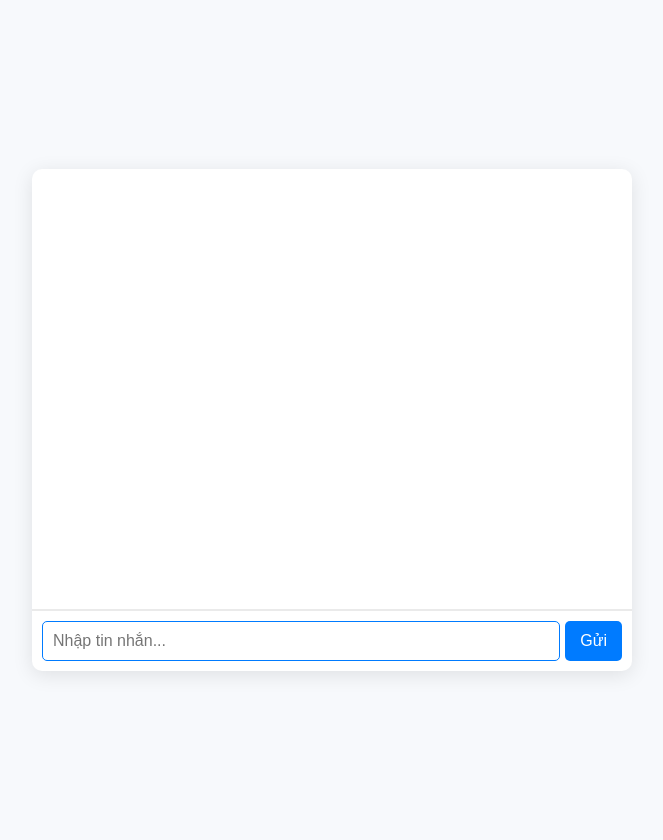
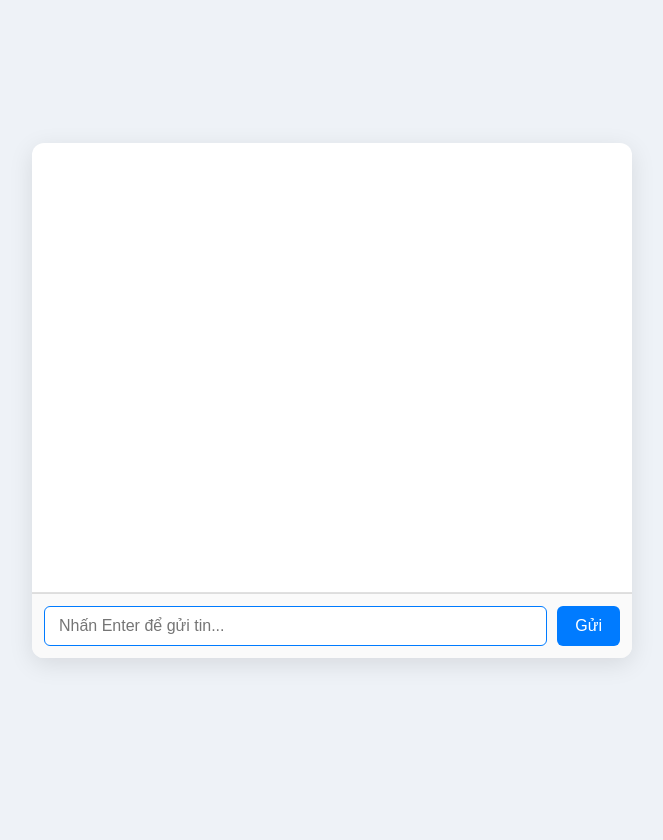
Before and after one commit to Trang1009-q/IVAN, a Flask app: page / in a window 1280 px wide. Shown: the whole page, without its empty margins (308-971 px from the left). After the commit the page ends 664 px from the top, so only its background shows below. Run offline with Flask 3, Linux system fonts and the light colour scheme.

Commit message:
Update index.html

```diff
--- a/templates/index.html
+++ b/templates/index.html
@@ -1,74 +1,91 @@
 <!DOCTYPE html>
 <html lang="vi">
 <head>
-    <meta charset="UTF-8">
-    <meta name="viewport" content="width=device-width, initial-scale=1.0">
-    <title>Chatbot</title>
+  <meta charset="UTF-8" />
+  <meta name="viewport" content="width=device-width, initial-scale=1.0" />
+  <title>Trợ lý ảo</title>
   <link href="https://fonts.googleapis.com/css2?family=Roboto:wght@400;500&display=swap" rel="stylesheet">
   <style>
+    * {
+      box-sizing: border-box;
+    }
+
     body {
       font-family: 'Roboto', sans-serif;
-            background-color: #f7f9fc;
+      background-color: #eef2f7;
       margin: 0;
-            padding: 20px;
+      padding: 0;
+      height: 100vh;
       display: flex;
       justify-content: center;
       align-items: center;
-            height: 100vh;
     }
+
     #chat-container {
+      background: #fff;
       width: 100%;
       max-width: 600px;
-            background: white;
-            border-radius: 10px;
-            box-shadow: 0 4px 20px rgba(0, 0, 0, 0.1);
+      border-radius: 12px;
+      box-shadow: 0 6px 24px rgba(0, 0, 0, 0.1);
       display: flex;
       flex-direction: column;
+      overflow: hidden;
     }
+
     #chatbox {
       padding: 20px;
-            height: 400px;
+      height: 450px;
       overflow-y: auto;
-            border-radius: 10px 10px 0 0;
-            border-bottom: 1px solid #eaeaea;
+      border-bottom: 1px solid #e0e0e0;
     }
+
     .message {
+      padding: 12px 16px;
       margin: 10px 0;
-            padding: 10px;
-            border-radius: 5px;
-            max-width: 80%;
-            position: relative;
+      border-radius: 8px;
+      max-width: 75%;
+      line-height: 1.5;
+      word-wrap: break-word;
     }
+
     .user-message {
       background-color: #d1ecf1;
-            margin-left: auto;
+      align-self: flex-end;
     }
+
     .bot-message {
-            background-color: #e2e3e5;
-            margin-right: auto;
+      background-color: #f1f3f5;
+      align-self: flex-start;
     }
+
     #input-area {
       display: flex;
-            padding: 10px;
-            border-top: 1px solid #eaeaea;
+      padding: 12px;
+      background: #fafafa;
+      border-top: 1px solid #ddd;
     }
+
     #user-input {
       flex: 1;
-            padding: 10px;
+      padding: 10px 14px;
+      font-size: 16px;
       border: 1px solid #007bff;
-            border-radius: 5px;
+      border-radius: 6px;
+      outline: none;
+    }
+
+    #send-button {
+      margin-left: 10px;
+      background-color: #007bff;
+      border: none;
+      color: white;
+      padding: 10px 18px;
       font-size: 16px;
+      border-radius: 6px;
+      cursor: pointer;
+      transition: background-color 0.3s ease;
     }
-        #send-button {
-            padding: 10px 15px;
-            margin-left: 5px;
-            background-color: #007bff;
-            color: white;
-            border: none;
-            border-radius: 5px;
-            cursor: pointer;
-            font-size: 16px;
-        }
+
     #send-button:hover {
       background-color: #0056b3;
     }
@@ -79,40 +96,55 @@
 <div id="chat-container">
   <div id="chatbox"></div>
   <div id="input-area">
-        <input type="text" id="user-input" placeholder="Nhập tin nhắn..." />
+    <input type="text" id="user-input" placeholder="Nhấn Enter để gửi tin..." autocomplete="off" />
     <button id="send-button">Gửi</button>
   </div>
 </div>
 
 <script>
-    document.getElementById('send-button').onclick = function() {
-        var userInput = document.getElementById('user-input').value;
-        if (userInput) {
+  const inputField = document.getElementById('user-input');
+  const sendButton = document.getElementById('send-button');
+
+  function addMessage(text, sender) {
+    const chatbox = document.getElementById('chatbox');
+    const messageDiv = document.createElement('div');
+    messageDiv.className = 'message ' + (sender === 'user' ? 'user-message' : 'bot-message');
+    messageDiv.textContent = text;
+    chatbox.appendChild(messageDiv);
+    chatbox.scrollTop = chatbox.scrollHeight;
+  }
+
+  function sendMessage() {
+    const userInput = inputField.value.trim();
+    if (!userInput) return;
+
     addMessage(userInput, 'user');
-            document.getElementById('user-input').value = '';
+    inputField.value = '';
 
     fetch('/chatbot', {
       method: 'POST',
-                headers: {
-                    'Content-Type': 'application/json'
-                },
+      headers: { 'Content-Type': 'application/json' },
       body: JSON.stringify({ message: userInput })
     })
     .then(response => response.json())
     .then(data => {
       addMessage(data.response, 'bot');
+    })
+    .catch(error => {
+      addMessage("Đã có lỗi xảy ra. Vui lòng thử lại sau.", 'bot');
     });
   }
-    };
 
-    function addMessage(text, sender) {
-        var chatbox = document.getElementById('chatbox');
-        var messageDiv = document.createElement('div');
-        messageDiv.className = 'message ' + (sender === 'user' ? 'user-message' : 'bot-message');
-        messageDiv.textContent = text;
-        chatbox.appendChild(messageDiv);
-        chatbox.scrollTop = chatbox.scrollHeight; // Cuộn xuống cuối
+  // Gửi khi nhấn Enter
+  inputField.addEventListener('keydown', function (event) {
+    if (event.key === 'Enter') {
+      event.preventDefault();
+      sendMessage();
     }
+  });
+
+  // Gửi khi bấm nút
+  sendButton.addEventListener('click', sendMessage);
 </script>
 
 </body>
```
Lines whose indentation alone changed are shown as unchanged.
